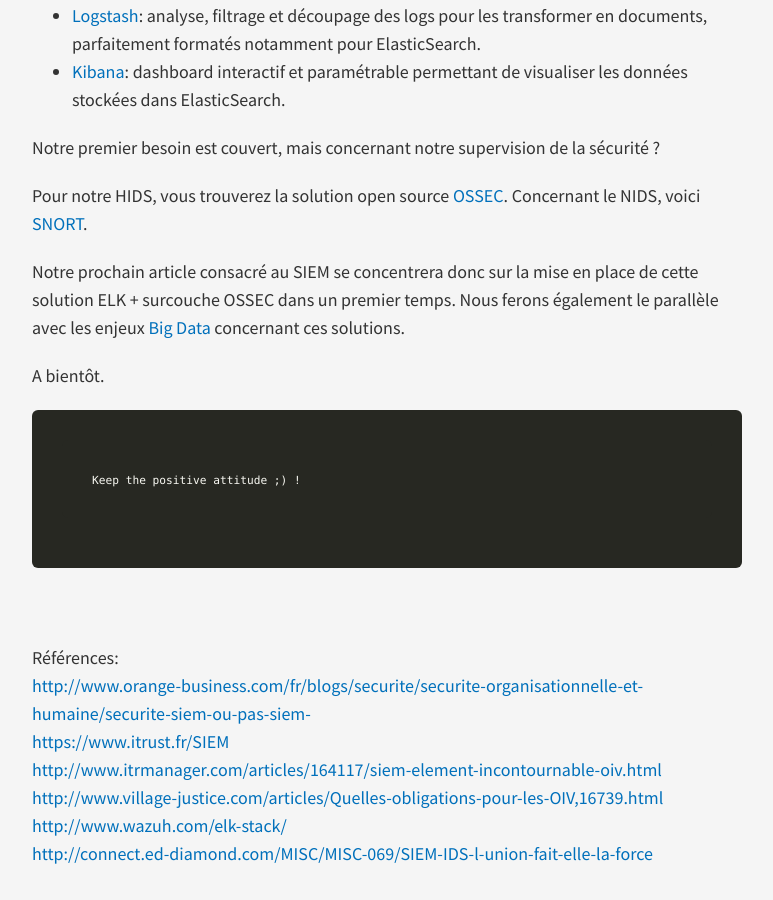
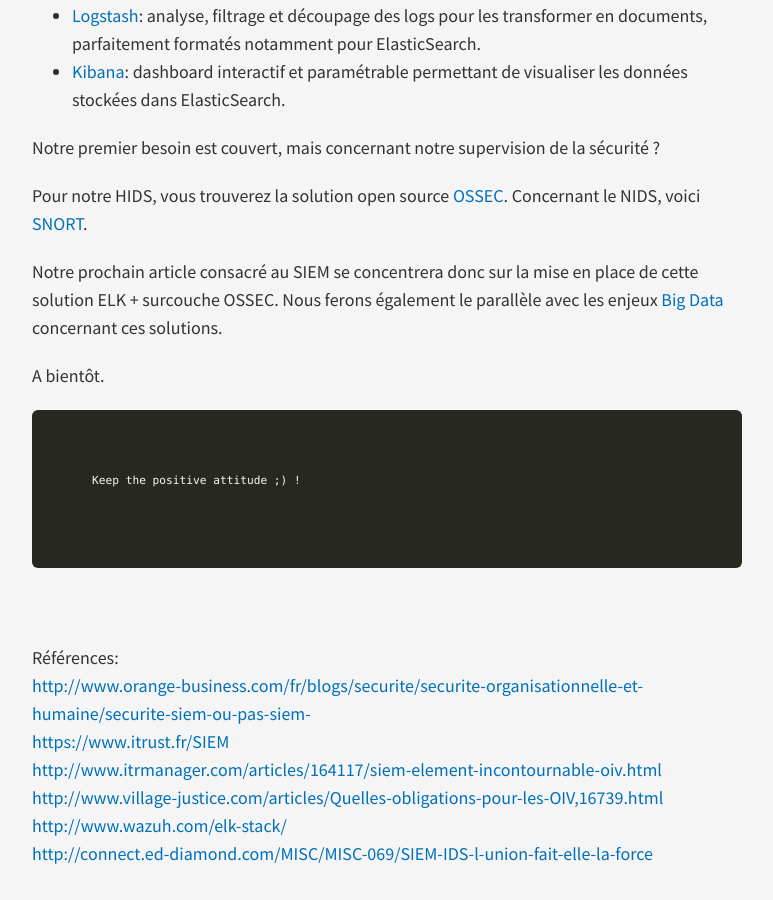
Before and after one commit to phackt/phackt.github.io, a Jekyll site: the page built from _posts/2016-08-05-introduction-siem.markdown, in a window 1280 px wide and 900 px high, scrolled down 3730 px. Shown: the whole window, without its empty margins (253-1026 px from the left). Built offline with Jekyll 4.4.1, drawn with Linux system fonts in a browser that asks for light colours; nearby versions of some CDN libraries; comment, search, counter and statistics services are not loaded.

Commit message:
update siem

```diff
--- a/_posts/2016-08-05-introduction-siem.markdown
+++ b/_posts/2016-08-05-introduction-siem.markdown
@@ -68,7 +68,7 @@ Notre premier besoin est couvert, mais concernant notre supervision de la sécur
 
 Pour notre HIDS, vous trouverez la solution open source [OSSEC](http://ossec.github.io/ "http://ossec.github.io/"). Concernant le NIDS, voici [SNORT](https://www.snort.org/ "https://www.snort.org/").
 
-Notre prochain article consacré au SIEM se concentrera donc sur la mise en place de cette solution ELK + surcouche OSSEC dans un premier temps. Nous ferons également le parallèle avec les enjeux [Big Data](http://www.bgfi-groupe.com/ "http://www.bgfi-groupe.com/") concernant ces solutions.
+Notre prochain article consacré au SIEM se concentrera donc sur la mise en place de cette solution ELK + surcouche OSSEC. Nous ferons également le parallèle avec les enjeux [Big Data](http://www.bgfi-groupe.com/ "http://www.bgfi-groupe.com/") concernant ces solutions.
 
 A bientôt.
 
```
